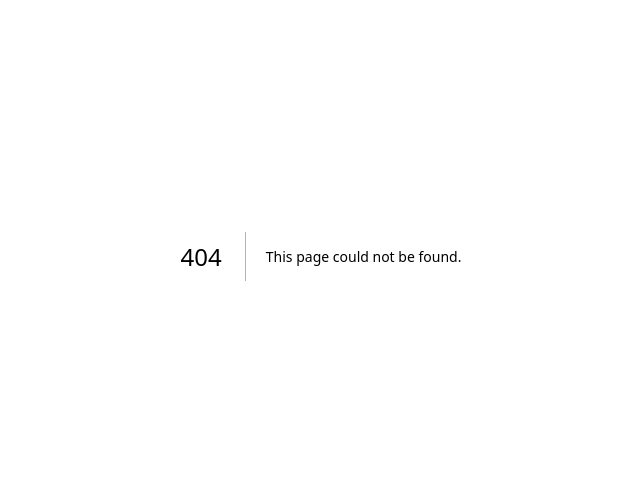
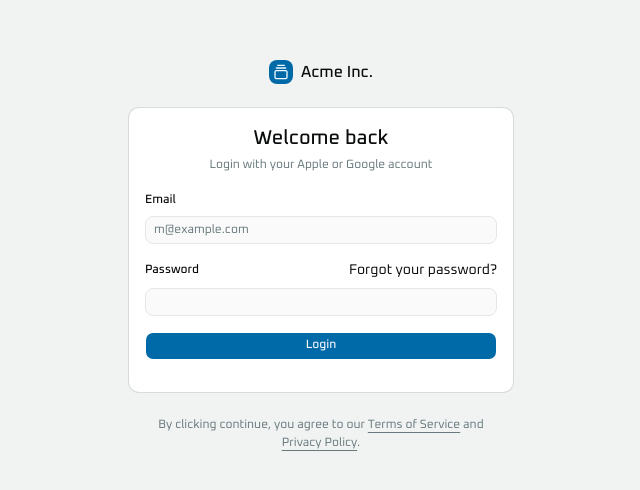
Before and after one commit to heinricov/documan, a Next.js app in the folder apps/web/: page /auth/login in a window 1280 px wide. Before the commit this address had no page. Shown: the part 144-634 px from the top of the page, without its empty margins (319-959 px from the left). Built offline with nearby package versions, Linux system fonts and the light colour scheme.

Commit message:
update 039 - bikin halaman auth/login

```diff
--- /dev/null
+++ b/apps/web/app/auth/login/page.tsx
@@ -0,0 +1,19 @@
+import { GalleryVerticalEnd } from "lucide-react"
+
+import { LoginForm } from "@packages/ui/auth/login-form"
+
+export default function LoginPage() {
+  return (
+    <div className="flex min-h-svh flex-col items-center justify-center gap-6 bg-muted p-6 md:p-10">
+      <div className="flex w-full max-w-sm flex-col gap-6">
+        <a href="#" className="flex items-center gap-2 self-center font-medium">
+          <div className="flex size-6 items-center justify-center rounded-md bg-primary text-primary-foreground">
+            <GalleryVerticalEnd className="size-4" />
+          </div>
+          Acme Inc.
+        </a>
+        <LoginForm />
+      </div>
+    </div>
+  )
+}
--- a/packages/ui/package.json
+++ b/packages/ui/package.json
@@ -47,7 +47,8 @@
     "./form/*": "./src/form/*.tsx",
     "./table/*": "./src/table/*.tsx",
     "./layout/*": "./src/layout/*.tsx",
-    "./dashboard/*": "./src/dashboard/*.tsx"
+    "./dashboard/*": "./src/dashboard/*.tsx",
+    "./auth/*": "./src/auth/*.tsx"
   },
   "registries": {
     "@7ovr": "https://7ovr.com/r/{name}.json"
--- /dev/null
+++ b/packages/ui/src/auth/login-form.tsx
@@ -0,0 +1,70 @@
+import { cn } from "cn"
+
+import { Button } from "@packages/ui/components/button"
+import {
+  Card,
+  CardContent,
+  CardDescription,
+  CardHeader,
+  CardTitle,
+} from "@packages/ui/components/card"
+import {
+  Field,
+  FieldDescription,
+  FieldGroup,
+  FieldLabel,
+  FieldSeparator,
+} from "@packages/ui/components/field"
+import { Input } from "@packages/ui/components/input"
+
+export function LoginForm({
+  className,
+  ...props
+}: React.ComponentProps<"div">) {
+  return (
+    <div className={cn("flex flex-col gap-6", className)} {...props}>
+      <Card>
+        <CardHeader className="text-center">
+          <CardTitle className="text-xl">Welcome back</CardTitle>
+          <CardDescription>
+            Login with your Apple or Google account
+          </CardDescription>
+        </CardHeader>
+        <CardContent>
+          <form>
+            <FieldGroup>
+              <Field>
+                <FieldLabel htmlFor="email">Email</FieldLabel>
+                <Input
+                  id="email"
+                  type="email"
+                  placeholder="m@example.com"
+                  required
+                />
+              </Field>
+              <Field>
+                <div className="flex items-center">
+                  <FieldLabel htmlFor="password">Password</FieldLabel>
+                  <a
+                    href="#"
+                    className="ml-auto text-sm underline-offset-4 hover:underline"
+                  >
+                    Forgot your password?
+                  </a>
+                </div>
+                <Input id="password" type="password" required />
+              </Field>
+              <Field className="mb-4">
+                <Button type="submit">Login</Button>
+              </Field>
+            </FieldGroup>
+          </form>
+        </CardContent>
+      </Card>
+      <FieldDescription className="px-6 text-center">
+        By clicking continue, you agree to our <a href="#">Terms of Service</a>{" "}
+        and <a href="#">Privacy Policy</a>.
+      </FieldDescription>
+    </div>
+  )
+}
```
Also changed, not shown: packages/ui/components.json.
